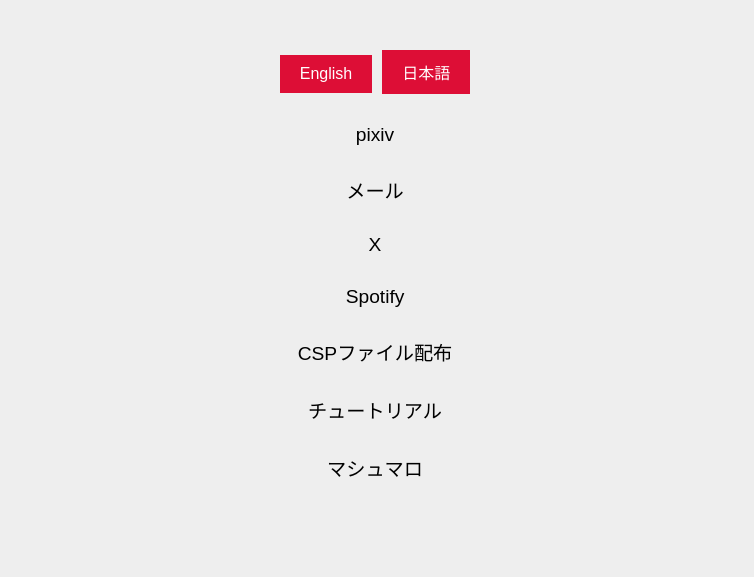
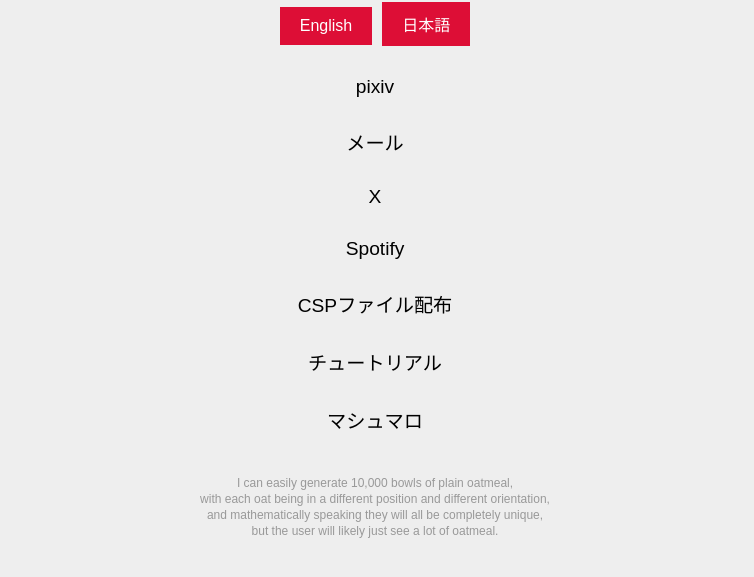
Before and after one commit to IllusGrater/illusgrater.github.io, a plain HTML site: page index.html in a window 1280 px wide. Shown: the part 215-792 px from the top of the page, without its empty margins (265-1019 px from the left). Drawn offline with Linux system fonts and the light colour scheme; a web font is replaced by a local one.

Commit message:
testament

```diff
--- a/index.html
+++ b/index.html
@@ -22,6 +22,13 @@
         <a class="dynatext" id="tutorials-link" href="https://github.com/IllusGrater/100BowlsOfCereal">Tutorials</a>
         <a class="dynatext" id="marshmallow-link" href="https://marshmallow-qa.com/u5eryxdglle8jxe">Marshmallow</a>
     </div>
+    </div>
+        <p> </p>
+        <p id="message-to-the-universe">I can easily generate 10,000 bowls of plain oatmeal,</p>
+        <p id="message-to-the-universe">with each oat being in a different position and different orientation,</p>
+        <p id="message-to-the-universe">and mathematically speaking they will all be completely unique,</p>
+        <p id="message-to-the-universe">but the user will likely just see a lot of oatmeal.</p>
+    </div>
     <script src="index.js"></script>
 </body>
 </html>
--- a/styles.css
+++ b/styles.css
@@ -55,3 +55,12 @@ button:hover {
 .language-buttons {
     margin: 15px 0;
 }
+
+
+#message-to-the-universe {
+    font-size: 12px;
+    color: #999;
+    margin-top: -10px;
+    max-width: 600px;
+    text-align: center;
+}
```
